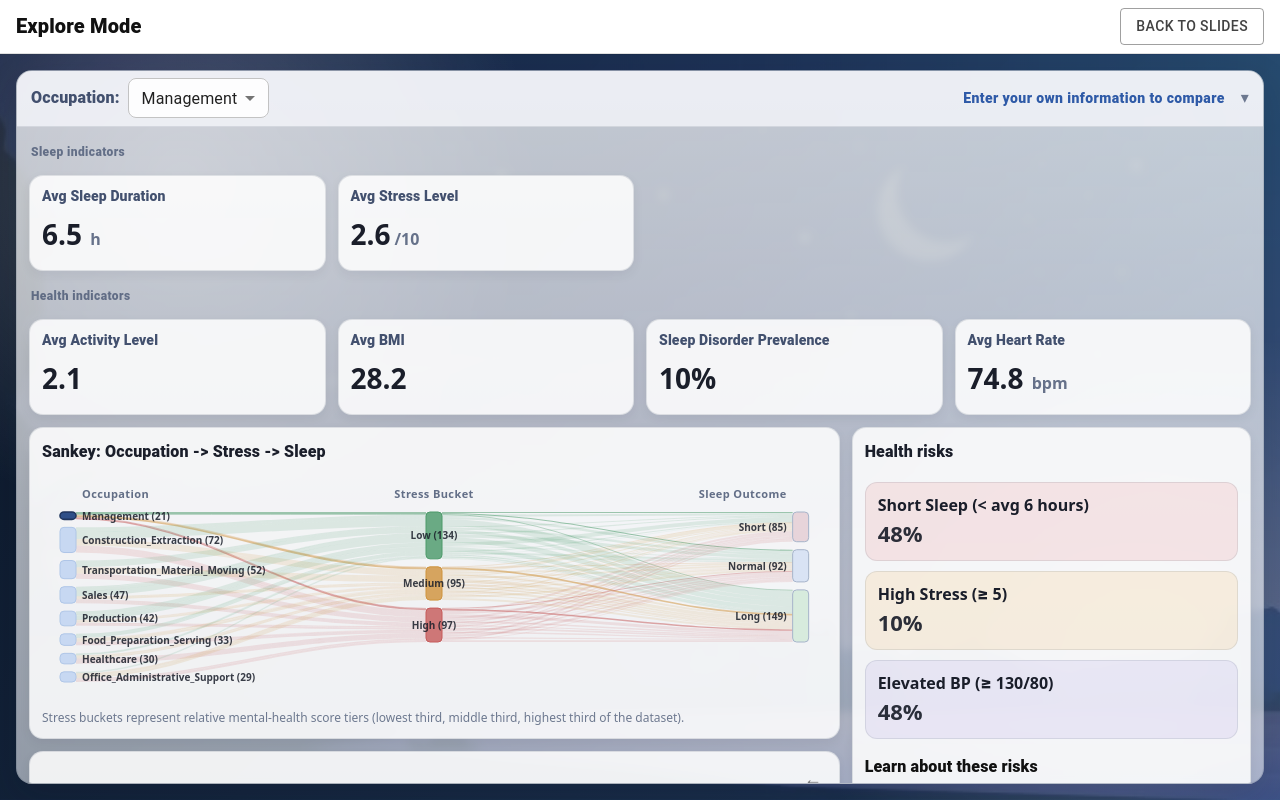
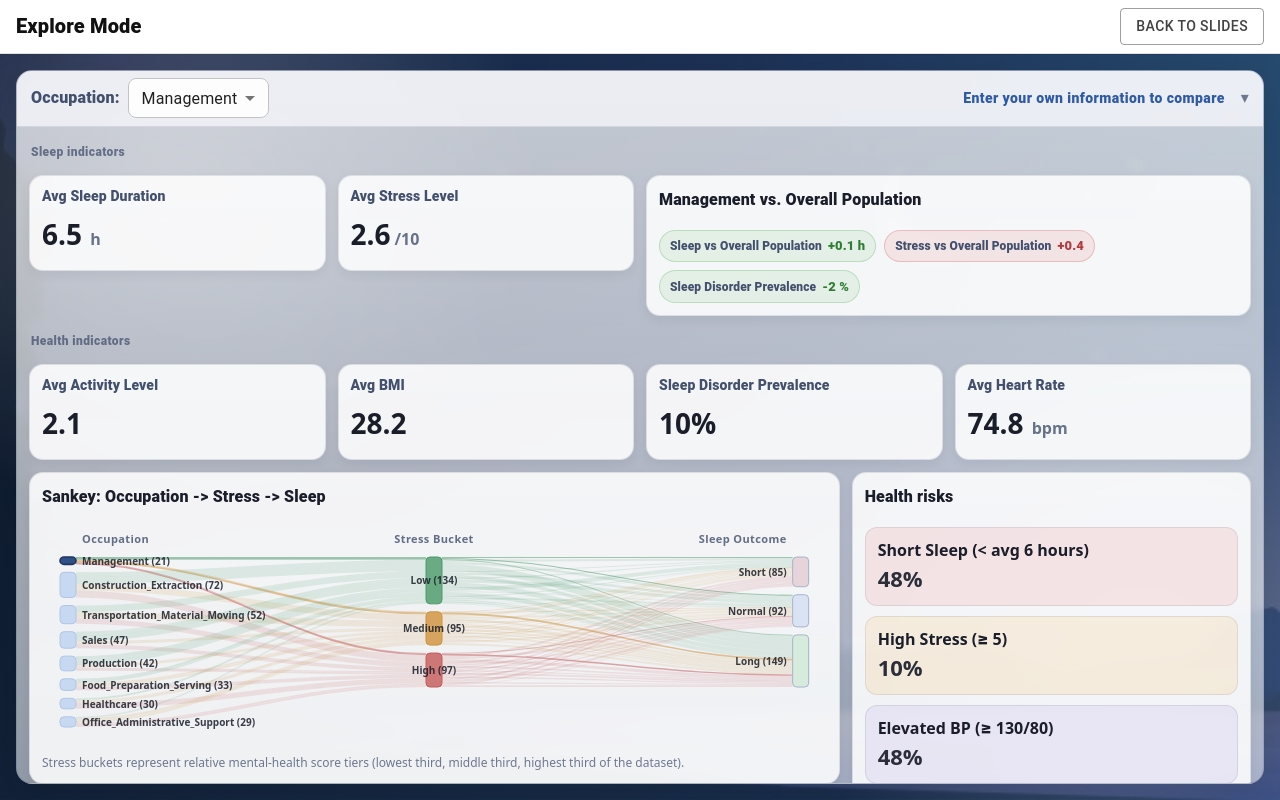
Before and after one commit to superbat3/Sleep-Pattern-Visualization, a React (Vite) app: page / in a window 1280 px wide. Both pictures are taken after a click on the button "SKIP TO DASHBOARD". Built offline with nearby package versions, Linux system fonts and the light colour scheme.

Commit message:
add occupation vs overall comparison panel

```diff
--- a/src/SleepProfile.jsx
+++ b/src/SleepProfile.jsx
@@ -22,8 +22,9 @@ const ALLOWED_OCCUPATIONS = [
   "Sales",
   "Office_Administrative_Support",
   "Construction_Extraction",
-  "Transportation_Material_Moving"
+  "Transportation_Material_Moving",
 ];
+
 const OCC_LABELS = {
   Management: "Management",
   Healthcare: "Healthcare",
@@ -32,16 +33,13 @@ const OCC_LABELS = {
   Sales: "Sales",
   Office_Administrative_Support: "Office / Admin Support",
   Construction_Extraction: "Construction & Extraction",
-  Transportation_Material_Moving: "Transportation / Material Moving"
+  Transportation_Material_Moving: "Transportation / Material Moving",
 };
-
-
-
 
 const asset = (path) => `${import.meta.env.BASE_URL}${path.replace(/^\/+/, "")}`;
 
-const sleepDashboardBackground =
-  `linear-gradient(135deg, rgba(13, 26, 45, 0.84), rgba(38, 68, 110, 0.78)), url('${asset("slide-bg/custom/slide-2.jpg")}')`;
+const sleepDashboardBackground = `linear-gradient(135deg, rgba(13, 26, 45, 0.84), rgba(38, 68, 110, 0.78)), url('${asset("slide-bg/custom/slide-2.jpg")}')`;
+
 function Tile({ label, value, sub, tone = "normal" }) {
   return (
     <Box className={`sp-tile sp-${tone}`}>
@@ -94,35 +92,85 @@ function RowLabel({ title }) {
   );
 }
 
+function ComparisonBadge({ label, value, tone = "neutral" }) {
+  const toneStyles = {
+    positive: {
+      bg: "rgba(76, 175, 80, 0.10)",
+      border: "rgba(76, 175, 80, 0.28)",
+      text: "#2e7d32",
+    },
+    negative: {
+      bg: "rgba(211, 60, 60, 0.10)",
+      border: "rgba(211, 60, 60, 0.24)",
+      text: "#b23b3b",
+    },
+    neutral: {
+      bg: "rgba(66, 80, 110, 0.08)",
+      border: "rgba(66, 80, 110, 0.16)",
+      text: "#42506E",
+    },
+  };
 
+  const style = toneStyles[tone] ?? toneStyles.neutral;
+
+  return (
+    <Box
+      sx={{
+        borderRadius: 999,
+        px: 1.25,
+        py: 0.7,
+        background: style.bg,
+        border: `1px solid ${style.border}`,
+        display: "inline-flex",
+        alignItems: "center",
+        gap: 0.75,
+        flexWrap: "wrap",
+      }}
+    >
+      <Typography sx={{ fontSize: 12, fontWeight: 800, color: "#42506E" }}>
+        {label}
+      </Typography>
+      <Typography sx={{ fontSize: 13, fontWeight: 900, color: style.text }}>
+        {value}
+      </Typography>
+    </Box>
+  );
+}
+
+function formatSigned(value, digits = 1, suffix = "") {
+  if (!Number.isFinite(value)) return "—";
+  const sign = value > 0 ? "+" : "";
+  return `${sign}${value.toFixed(digits)}${suffix}`;
+}
 
 export default function SleepProfile({ data, onEnterCompare }) {
   const [occupation, setOccupation] = useState("Management");
   const [distributionViewIndex, setDistributionViewIndex] = useState(0);
 
   const safeData = data ?? EMPTY_DATA;
+
   const scopedData = useMemo(() => {
     return safeData
-      .map(d => {
+      .map((d) => {
         let occ = d.occupation;
 
-        if (occ === "Healthcare_Practitioners" || occ === "Healthcare_Support") {
+        if (
+          occ === "Healthcare_Practitioners" ||
+          occ === "Healthcare_Support"
+        ) {
           occ = "Healthcare";
         }
 
         return { ...d, occupation: occ };
       })
-      .filter(d => ALLOWED_OCCUPATIONS.includes(d.occupation));
+      .filter((d) => ALLOWED_OCCUPATIONS.includes(d.occupation));
   }, [safeData]);
-
-  const occupations = ALLOWED_OCCUPATIONS;
 
   const selectedOccupation = ALLOWED_OCCUPATIONS.includes(occupation)
     ? occupation
     : ALLOWED_OCCUPATIONS[0];
 
-
-  const demographicFiltered = scopedData
+  const demographicFiltered = scopedData;
 
   const filtered = useMemo(
     () => demographicFiltered.filter((d) => d.occupation === selectedOccupation),
@@ -135,16 +183,10 @@ export default function SleepProfile({ data, onEnterCompare }) {
   const avgSleep = avg(
     filtered.map((d) => d.sleepDuration).filter(Number.isFinite),
   );
-  const avgQuality = avg(
-    filtered.map((d) => d.sleepQuality).filter(Number.isFinite),
-  );
 
-  const stressVals = filtered
-  .map((d) => d.stress)
-  .filter(Number.isFinite);
+  const stressVals = filtered.map((d) => d.stress).filter(Number.isFinite);
 
   let avgStress = "—";
-
   if (stressVals.length > 0) {
     const minStress = Math.min(...stressVals);
     const maxStress = Math.max(...stressVals);
@@ -163,6 +205,7 @@ export default function SleepProfile({ data, onEnterCompare }) {
   const avgActivity = avg(
     filtered.map((d) => d.activityLevel).filter(Number.isFinite),
   );
+
   const avgHeartRate = avg(
     filtered.map((d) => d.heartRate).filter(Number.isFinite),
   );
@@ -189,9 +232,13 @@ export default function SleepProfile({ data, onEnterCompare }) {
     return `${s}/${di}`;
   })();
 
-  const disorderPct = Math.round(
-  (filtered.filter(d => d.disorder !== "None").length / filtered.length) * 100
-  );
+  const disorderPct = filtered.length
+    ? Math.round(
+        (filtered.filter((d) => d.disorder && d.disorder !== "None").length /
+          filtered.length) *
+          100,
+      )
+    : 0;
 
   const shortSleepPct = filtered.length
     ? (
@@ -215,10 +262,47 @@ export default function SleepProfile({ data, onEnterCompare }) {
       ).toFixed(0)
     : "—";
 
+  // overall comparison values
+  const overallSleep = useMemo(() => {
+    const vals = scopedData.map((d) => d.sleepDuration).filter(Number.isFinite);
+    return vals.length ? vals.reduce((a, b) => a + b, 0) / vals.length : null;
+  }, [scopedData]);
+
+  const overallStress = useMemo(() => {
+    const vals = scopedData.map((d) => d.stress).filter(Number.isFinite);
+    return vals.length ? vals.reduce((a, b) => a + b, 0) / vals.length : null;
+  }, [scopedData]);
+
+  const overallDisorderPct = useMemo(() => {
+    if (!scopedData.length) return null;
+    return (
+      (scopedData.filter((d) => d.disorder && d.disorder !== "None").length /
+        scopedData.length) *
+      100
+    );
+  }, [scopedData]);
+
+  const avgSleepNum = Number(avgSleep);
+  const avgStressNum = Number(avgStress);
+
+  const sleepVsOverall =
+    Number.isFinite(avgSleepNum) && Number.isFinite(overallSleep)
+      ? avgSleepNum - overallSleep
+      : null;
+
+  const stressVsOverall =
+    Number.isFinite(avgStressNum) && Number.isFinite(overallStress)
+      ? avgStressNum - overallStress
+      : null;
+
+  const disorderVsOverall =
+    Number.isFinite(disorderPct) && Number.isFinite(overallDisorderPct)
+      ? disorderPct - overallDisorderPct
+      : null;
 
   const distributionViews = [
     {
-      title: `Sleep Duration Distribution (${selectedOccupation})`,
+      title: `Sleep Duration Distribution (${OCC_LABELS[selectedOccupation]})`,
       content: (
         <Box sx={{ height: 220 }}>
           <DistributionHist
@@ -231,7 +315,7 @@ export default function SleepProfile({ data, onEnterCompare }) {
       ),
     },
     {
-      title: `Sleep Scatterplot (${selectedOccupation})`,
+      title: `Sleep Scatterplot (${OCC_LABELS[selectedOccupation]})`,
       content: (
         <Box sx={{ height: 220 }}>
           <ScatterPlot data={filtered} />
@@ -326,7 +410,6 @@ export default function SleepProfile({ data, onEnterCompare }) {
                 <Tile label="Avg Sleep Duration" value={avgSleep} sub=" h" />
               </Grid>
 
-
               <Grid size={{ xs: 12, md: 3 }}>
                 <Tile
                   label="Avg Stress Level"
@@ -336,6 +419,59 @@ export default function SleepProfile({ data, onEnterCompare }) {
                 />
               </Grid>
 
+              <Grid size={{ xs: 12, md: 6 }}>
+                <Panel
+                  title={`${OCC_LABELS[selectedOccupation]} vs. Overall Population`}
+                >
+                  <Box
+                    sx={{
+                      display: "flex",
+                      flexWrap: "wrap",
+                      gap: 1,
+                    }}
+                  >
+                    <ComparisonBadge
+                      label="Sleep vs Overall Population"
+                      value={formatSigned(sleepVsOverall, 1, " h")}
+                      tone={
+                        !Number.isFinite(sleepVsOverall)
+                          ? "neutral"
+                          : sleepVsOverall >= 0
+                            ? "positive"
+                            : "negative"
+                      }
+                    />
+
+                    <ComparisonBadge
+                      label="Stress vs Overall Population"
+                      value={formatSigned(stressVsOverall, 1)}
+                      tone={
+                        !Number.isFinite(stressVsOverall)
+                          ? "neutral"
+                          : stressVsOverall <= 0
+                            ? "positive"
+                            : "negative"
+                      }
+                    />
+
+                    <ComparisonBadge
+                      label="Sleep Disorder Prevalence"
+                      value={
+                        Number.isFinite(disorderVsOverall)
+                          ? `${formatSigned(disorderVsOverall, 0, " %")}`
+                          : "—"
+                      }
+                      tone={
+                        !Number.isFinite(disorderVsOverall)
+                          ? "neutral"
+                          : disorderVsOverall <= 0
+                            ? "positive"
+                            : "negative"
+                      }
+                    />
+                  </Box>
+                </Panel>
+              </Grid>
 
               <Grid size={12}>
                 <RowLabel title="Health indicators" />
@@ -356,6 +492,7 @@ export default function SleepProfile({ data, onEnterCompare }) {
               <Grid size={{ xs: 12, md: 3 }}>
                 <Tile label="Avg Heart Rate" value={avgHeartRate} sub=" bpm" />
               </Grid>
+
               <Grid size={{ xs: 12, md: 8 }} sx={{ minHeight: 0 }}>
                 <Grid container spacing={1.5}>
                   <Grid size={12} sx={{ minHeight: 0 }}>
@@ -438,7 +575,7 @@ export default function SleepProfile({ data, onEnterCompare }) {
                       Learn about these risks
                     </Typography>
 
-                    <ul style={{ fontSize: 16,paddingLeft: 18, margin: 0 }}>
+                    <ul style={{ fontSize: 16, paddingLeft: 18, margin: 0 }}>
                       <li>
                         <a
                           href="https://www.cdc.gov/sleep/about/?CDC_AAref_Val=https://www.cdc.gov/sleep/about_sleep/sleep_hygiene.html"
```
Lines whose indentation alone changed are shown as unchanged.
